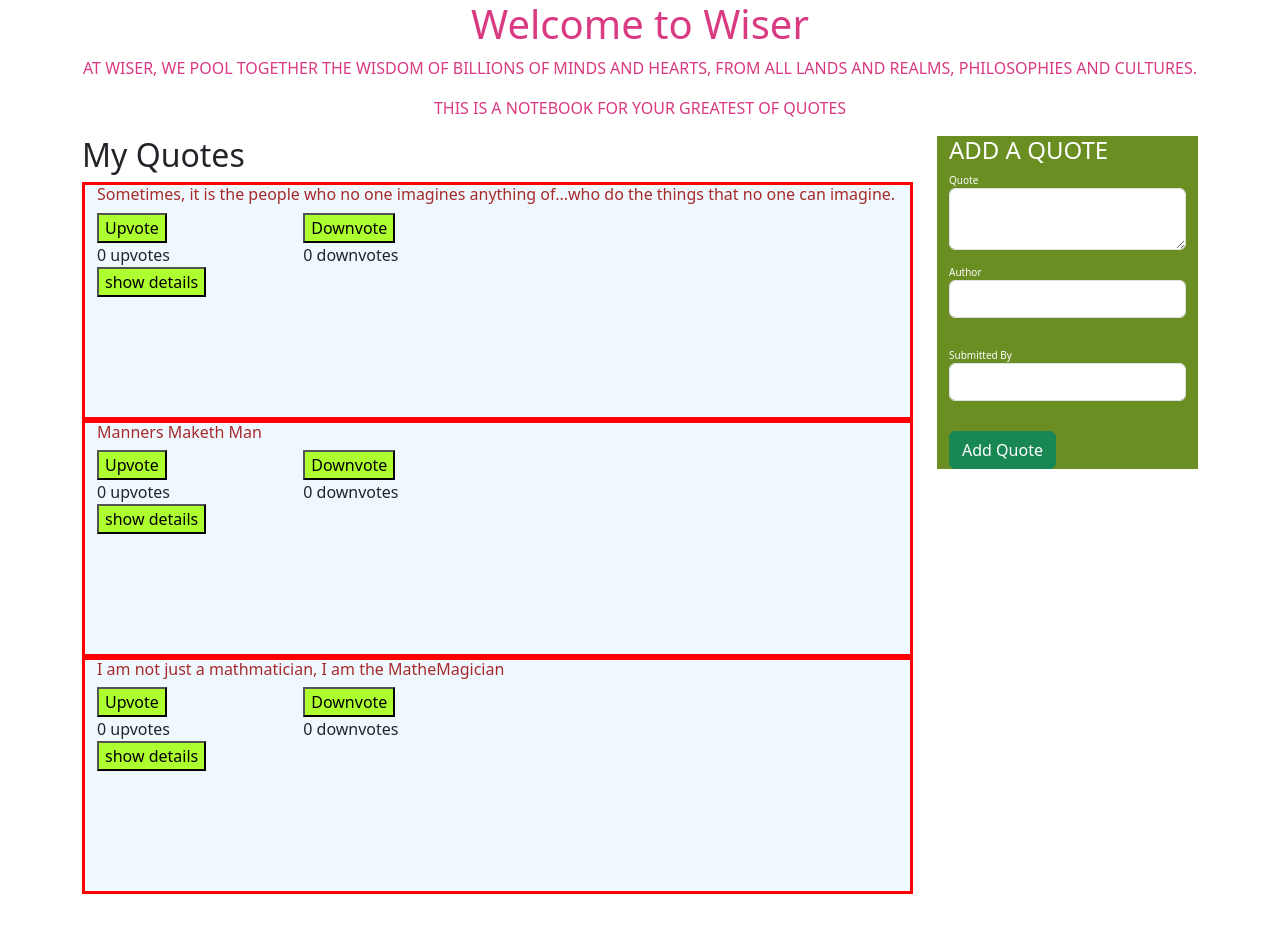
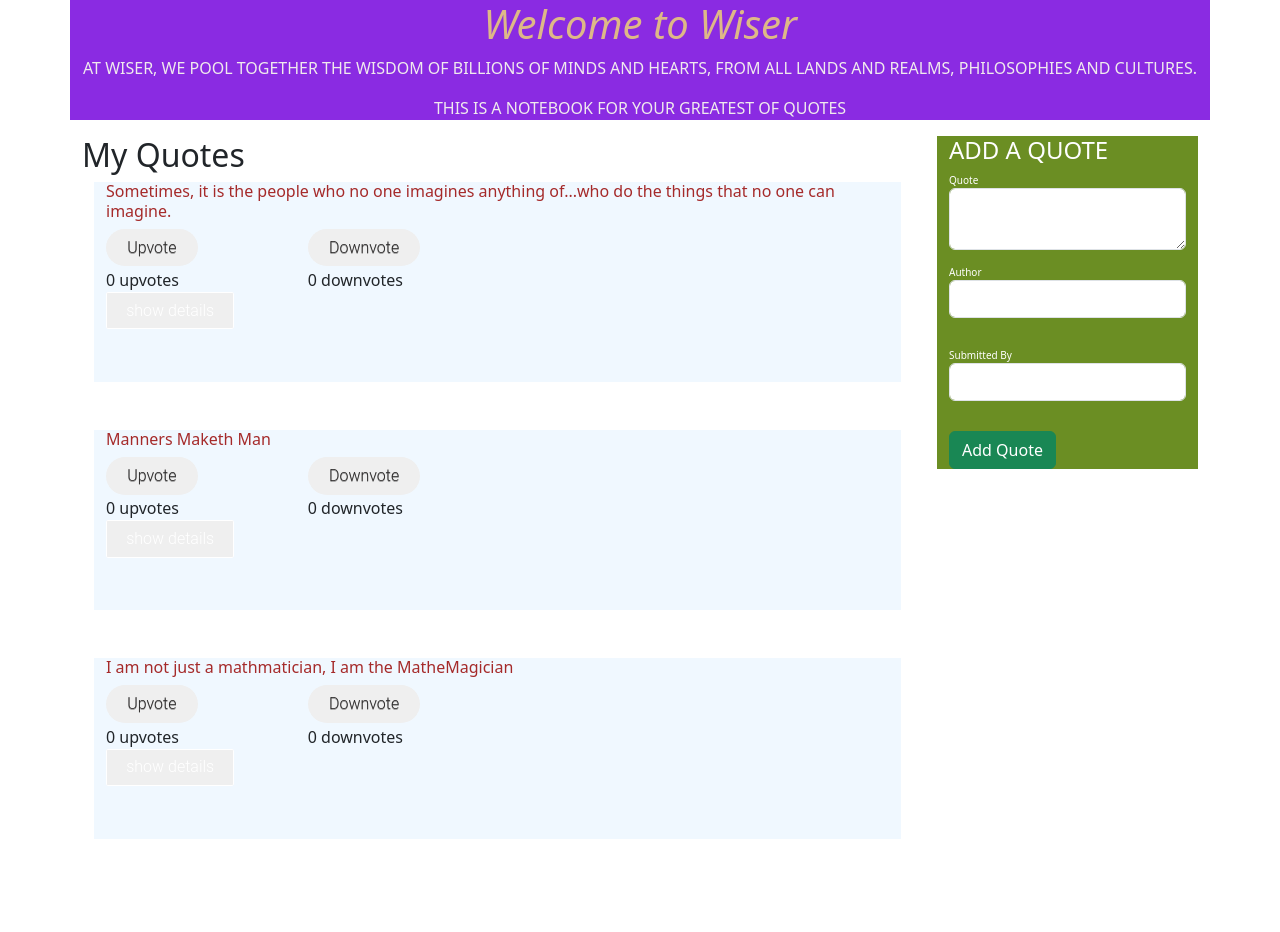
Before and after one commit to Ahonoryoshi/Wiser, an Angular app: page / in a window 1280 px wide. Shown: the top 932 px of the page. After the commit the page ends 887 px from the top, so only its background shows below. Built offline with nearby package versions, Linux system fonts and the light colour scheme.

Commit message:
add css styles

```diff
--- a/package.json
+++ b/package.json
@@ -29,6 +29,7 @@
     "@angular/compiler-cli": "~13.3.0",
     "@types/jasmine": "~3.10.0",
     "@types/node": "^12.11.1",
+    "angular-cli-ghpages": "^1.0.0",
     "jasmine-core": "~4.0.0",
     "karma": "~6.3.0",
     "karma-chrome-launcher": "~3.1.0",
--- a/src/app/app.component.html
+++ b/src/app/app.component.html
@@ -1,8 +1,14 @@
 <div class="container">
   <style>
+    h1{
+      color: burlywood;
+      font-style: oblique;
+
+    }
     .container{
+      background-color: blueviolet;
       text-align: center;
-      color: rgb(217, 58, 129);
+      color: rgb(240, 234, 237);
     }
   </style>
   <h1>Welcome to Wiser</h1>
--- a/src/app/my-quotes/my-quotes.component.html
+++ b/src/app/my-quotes/my-quotes.component.html
@@ -7,47 +7,128 @@
             <h2>My Quotes</h2>
 
                 <div  class="container yes" *ngFor='let quote of quotes;let i = index'>
+                    <div class="container mine">
+                        <h6><style>
+                        </style> {{quote.statement}}</h6>
+                        <div class="row">
+                            <div class="col-md-3">
+                                <button class="button5" (click)='up(i)'>Upvote</button>
+                            </div>
+                            <div class="col-md-3" (click)='down(i)'><button class="button4">Downvote</button></div>
+
+                        </div>
+                        <div class="row">
+                            <div class="col-md-3"  >{{quote.upvotes}} upvotes</div>
+                            <div class="col-md-3" >{{quote.downvotes}} downvotes</div>
+                        </div>
+                        <button (click)='toggleDetails(i)' class="button1">show details</button>
+                        <br><br><br>
+                        <app-quote-details *ngIf="quote.showDetails" [quote]='quote' (isComplete) = 'deleteQuote($event,i)'></app-quote-details>
+
+                    </div>
+                    <br><br>
+
+                    </div>
 
                     <style>
-                        button{
-                            background-color: greenyellow;
+
+                        .button1{
+                            display:inline-block;
+                            padding:0.35em 1.2em;
+                            border:0.1em solid #FFFFFF;
+                            margin:0 0.3em 0.3em 0;
+                            border-radius:0.12em;
+                            box-sizing: border-box;
+                            text-decoration:none;
+                            font-family:'Roboto',sans-serif;
+                            font-weight:300;
+                            color:#FFFFFF;
+                            text-align:center;
+                            transition: all 0.2s;
+
                         }
-                        .yes{
+                        .button1:hover{
+
+                            color:#000000;
+                            background-color:#517b62;
+                            }
+                            @media all and (max-width:30em){
+
+                                .button1{
+
+
+                                    display:block;
+                                    margin:0.4em auto;
+                                    }
+                                }
+
+                        .mine{
                             background-color: aliceblue;
-                            border: salmon;
-                            border-style: solid;
-                            border-color: red;
+                            padding: auto;
 
                         }
                         h6{
                             color: brown;
                         }
 
+                        .button5{
+                                    display:inline-block;
+                                    padding:0.3em 1.2em;
+                                    margin:0 0.1em 0.1em 0;
+                                    border:0.16em solid rgba(255,255,255,0);
+                                    border-radius:2em;
+                                    box-sizing: border-box;
+                                    text-decoration:none;
+                                    font-family:'Roboto',sans-serif;
+                                    font-weight:300;
+                                    color:#2c2a2a;
+                                    text-shadow: 0 0.04em 0.04em rgba(0,0,0,0.35);
+                                    text-align:center;
+                                    transition: all 0.2s;
+                                    }
+                                    .button5:hover{
+                                        background-color: rgb(55, 187, 55);
+                                        border-color: rgb(144, 60, 60);
+                                    }
+                                    @media all and (max-width:30em){
+                                        .button5{
+                                            display:block;
+                                            margin:0.2em auto;
+                                        }
+                                    }
+
+                        .button4{
+                                    display:inline-block;
+                                    padding:0.3em 1.2em;
+                                    margin:0 0.1em 0.1em 0;
+                                    border:0.16em solid rgba(255,255,255,0);
+                                    border-radius:2em;
+                                    box-sizing: border-box;
+                                    text-decoration:none;
+                                    font-family:'Roboto',sans-serif;
+                                    font-weight:300;
+                                    color:#2c2a2a;
+                                    text-shadow: 0 0.04em 0.04em rgba(0,0,0,0.35);
+                                    text-align:center;
+                                    transition: all 0.2s;
+                                    }
+                                    .button4:hover{
+                                        background-color: red;
+                                        border-color: rgb(144, 60, 60);
+                                    }
+                                    @media all and (max-width:30em){
+                                        .button4{
+                                            display:block;
+                                            margin:0.2em auto;
+                                        }
+                                    }
+
                     </style>
-                    <h6><style>
-                    </style> {{quote.statement}}</h6>
-                    <div class="row">
-                        <div class="col-md-3">
-                            <button (click)='up(i)'>Upvote</button>
-                        </div>
-                        <div class="col-md-3" (click)='down(i)'><button>Downvote</button></div>
 
-                    </div>
-                    <div class="row">
-                        <div class="col-md-3"  >{{quote.upvotes}} upvotes</div>
-                        <div class="col-md-3" >{{quote.downvotes}} downvotes</div>
-                    </div>
-                    <button (click)='toggleDetails(i)'>show details</button>
-                    <br><br><br>
-                    <app-quote-details *ngIf="quote.showDetails" [quote]='quote' (isComplete) = 'deleteQuote($event,i)'></app-quote-details>
-                    <br><br>
-                    <br>
-                </div>
-                <br>
-                <br><br><br><br>
 
 
         </div>
+        <br><br><br>
 
         <div class="col-md-3">
             <app-quote-form  (addQuote)="addNewQuote($event)" ></app-quote-form>
--- a/src/app/quote-details/quote-details.component.html
+++ b/src/app/quote-details/quote-details.component.html
@@ -1,4 +1,31 @@
 <div class="container">
+    <style>
+        .button4{
+                                    display:inline-block;
+                                    padding:0.3em 1.2em;
+                                    margin:0 0.1em 0.1em 0;
+                                    border:0.16em solid rgba(255,255,255,0);
+                                    border-radius:2em;
+                                    box-sizing: border-box;
+                                    text-decoration:none;
+                                    font-family:'Roboto',sans-serif;
+                                    font-weight:300;
+                                    color:#2c2a2a;
+                                    text-shadow: 0 0.04em 0.04em rgba(0,0,0,0.35);
+                                    text-align:center;
+                                    transition: all 0.2s;
+                                    }
+                                    .button4:hover{
+                                        background-color: red;
+                                        border-color: rgb(144, 60, 60);
+                                    }
+                                    @media all and (max-width:30em){
+                                        .button4{
+                                            display:block;
+                                            margin:0.2em auto;
+                                        }
+                                    }
+    </style>
     <div class="row"><p>{{quote.dob|timepass}}</p></div>
     <p class="author">AUTHOR: {{quote.author}}</p>
     <p class="submitter">SUBMITTED BY: {{quote.submitter}}</p>
```
Also changed, not shown: src/app/highlight.directive.ts (deleted, +0 -18 lines), 1 other file (tests, documents, lock files or other folders).
